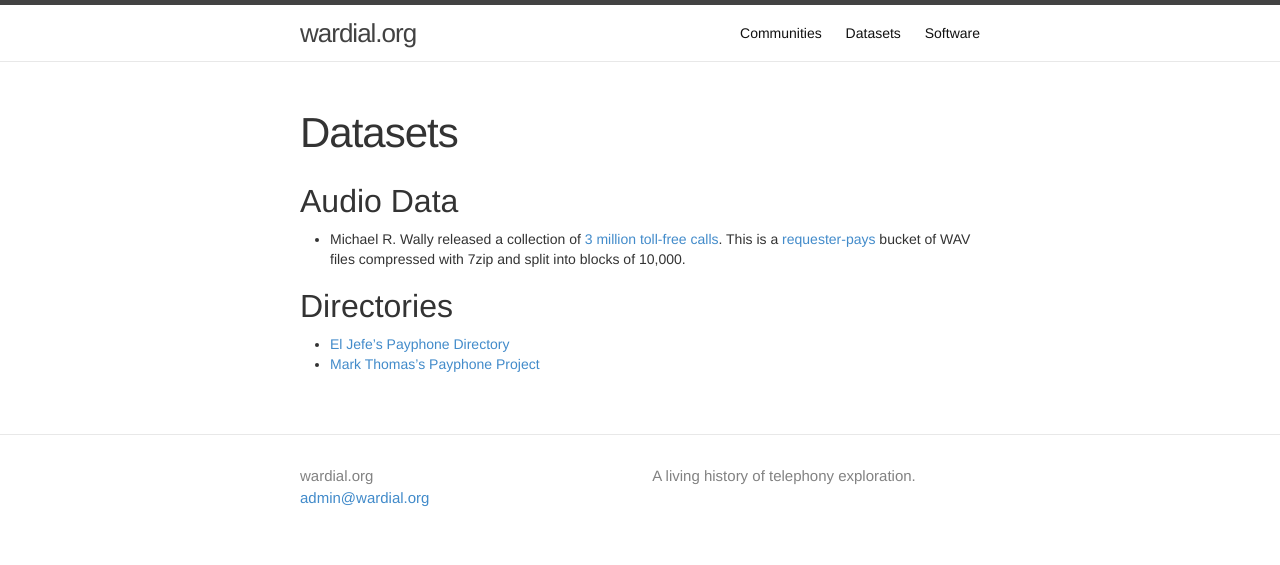
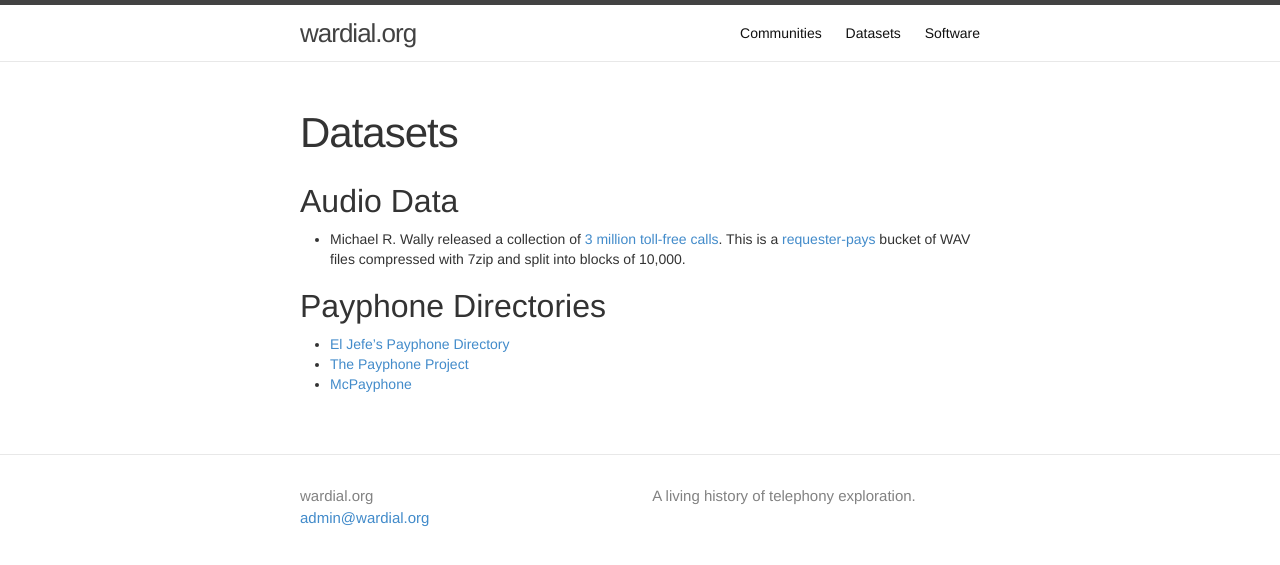
Before and after one commit to anthrax3/wardial.org, a Jekyll site: the page built from datasets.md, in a window 1280 px wide. Shown: the top 565 px of the page. Built offline with Jekyll 4.4.1, drawn with Linux system fonts in a browser that asks for light colours.

Commit message:
Add more payphone directories

```diff
--- a/datasets.md
+++ b/datasets.md
@@ -7,7 +7,8 @@
 ## Audio Data
  - Michael R. Wally released a collection of [3 million toll-free calls](http://s3.amazonaws.com/wardial/). This is a [requester-pays](http://docs.aws.amazon.com/AmazonS3/latest/dev/RequesterPaysBuckets.html) bucket of WAV files compressed with 7zip and split into blocks of 10,000.
 
-## Directories
+## Payphone Directories
 
  - [El Jefe's Payphone Directory](http://www.payphone-directory.org/)
- - [Mark Thomas's Payphone Project](http://www.payphone-project.com/numbers/)
+ - [The Payphone Project](http://www.payphone-project.com/numbers/)
+ - [McPayphone](http://www.mcpayphone.com/)
```
